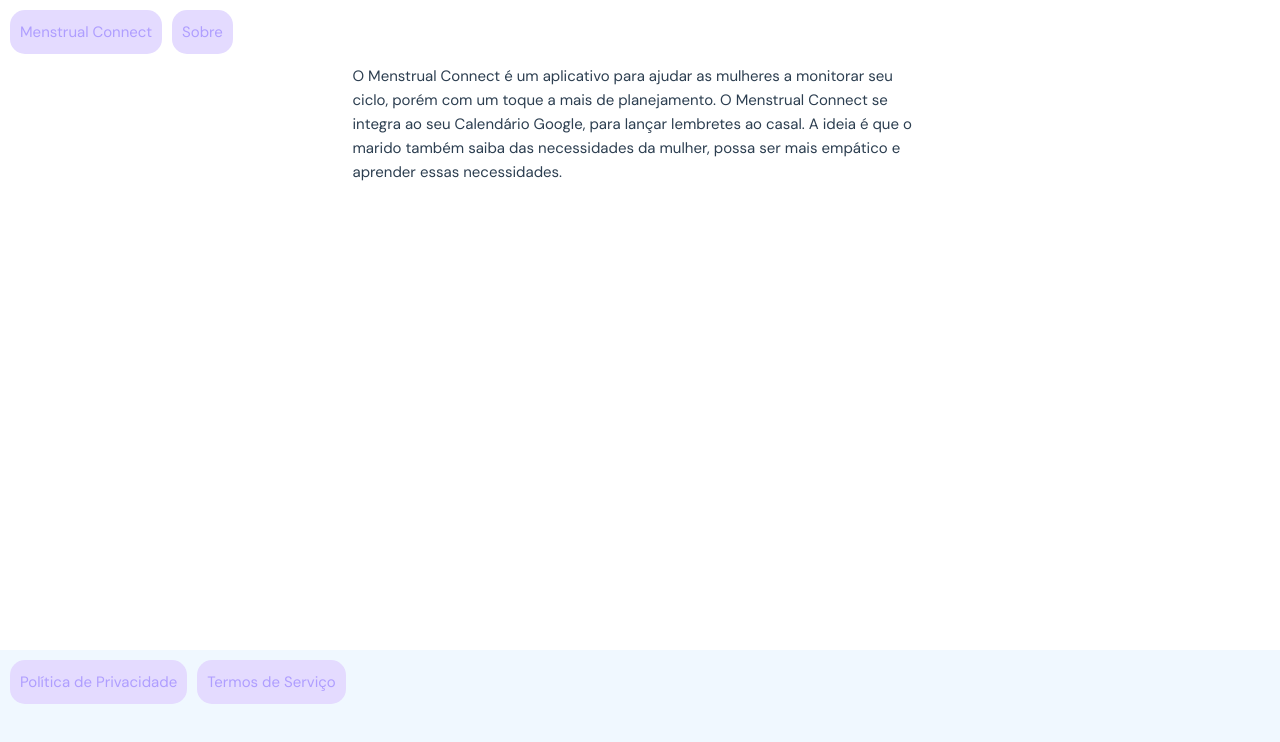
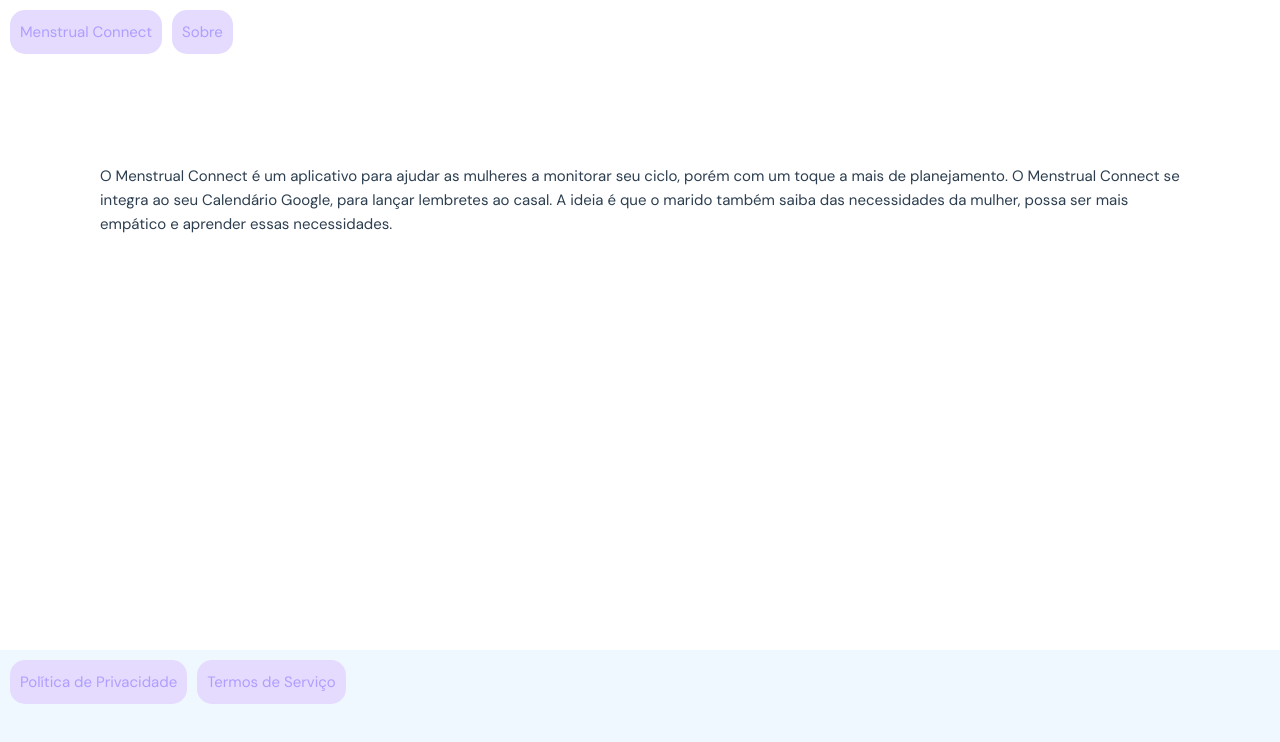
Before and after one commit to tonussi/menstrualconnect-page, a Vue app: page /about in a window 1280 px wide. Shown: the top 742 px of the page. Built offline with nearby package versions, Linux system fonts and the light colour scheme.

Commit message:
Adjust text

```diff
--- a/src/views/AboutView.vue
+++ b/src/views/AboutView.vue
@@ -1,12 +1,10 @@
 <script setup lang="ts"></script>
 
 <template>
-  <div style="max-width: fit-content; margin-left: auto; margin-right: auto">
-    <div style="width: 575px">
-      O Menstrual Connect é um aplicativo para ajudar as mulheres a monitorar seu ciclo, porém com
-      um toque a mais de planejamento. O Menstrual Connect se integra ao seu Calendário Google, para
-      lançar lembretes ao casal. A ideia é que o marido também saiba das necessidades da mulher,
-      possa ser mais empático e aprender essas necessidades.
-    </div>
+  <div class="p-25 justify-start">
+    O Menstrual Connect é um aplicativo para ajudar as mulheres a monitorar seu ciclo, porém com um
+    toque a mais de planejamento. O Menstrual Connect se integra ao seu Calendário Google, para
+    lançar lembretes ao casal. A ideia é que o marido também saiba das necessidades da mulher, possa
+    ser mais empático e aprender essas necessidades.
   </div>
 </template>
```
